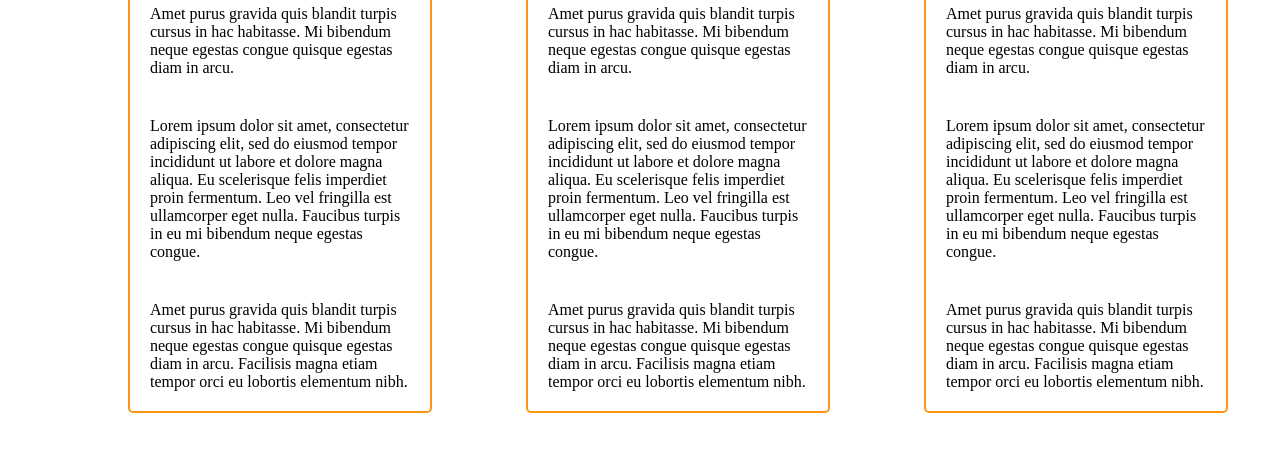
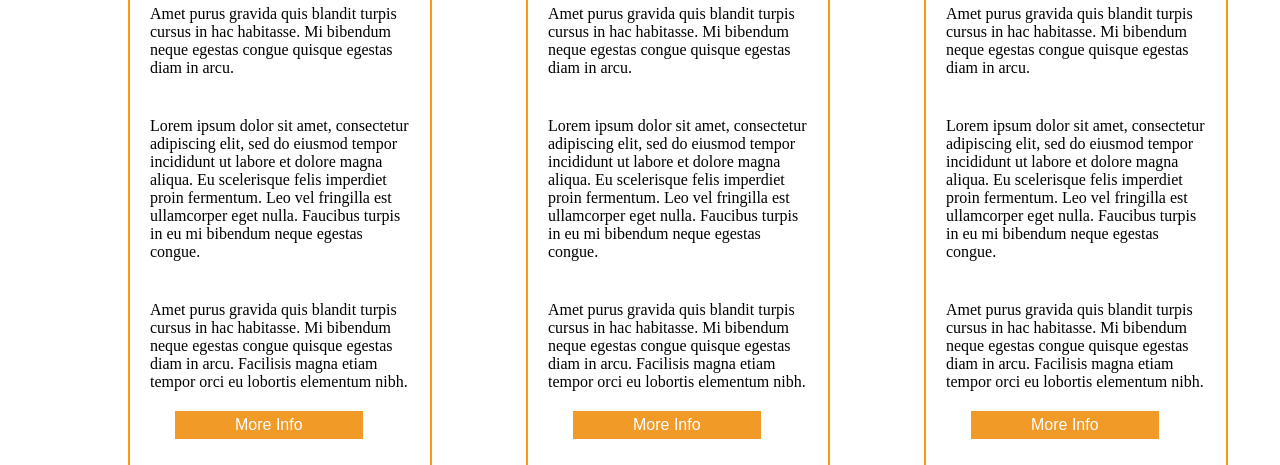
Before and after one commit to T-homasP/Week3D1pro, a plain HTML site: page index.html in a window 1280 px wide. Shown: the part 171-636 px from the top of the page. Drawn offline with Linux system fonts and the light colour scheme.

Commit message:
actual last commit

```diff
--- a/index.html
+++ b/index.html
@@ -27,6 +27,7 @@
                 <p>Amet purus gravida quis blandit turpis cursus in hac habitasse. Mi bibendum neque egestas congue quisque egestas diam in arcu. </p>
                 <p>Lorem ipsum dolor sit amet, consectetur adipiscing elit, sed do eiusmod tempor incididunt ut labore et dolore magna aliqua. Eu scelerisque felis imperdiet proin fermentum. Leo vel fringilla est ullamcorper eget nulla. Faucibus turpis in eu mi bibendum neque egestas congue.</p>
                 <p>Amet purus gravida quis blandit turpis cursus in hac habitasse. Mi bibendum neque egestas congue quisque egestas diam in arcu. Facilisis magna etiam tempor orci eu lobortis elementum nibh.</p>
+                <a href="#">More Info</a>
             </div>
 
             <div class="Budget box">
@@ -34,6 +35,7 @@
                 <p>Amet purus gravida quis blandit turpis cursus in hac habitasse. Mi bibendum neque egestas congue quisque egestas diam in arcu. </p>
                 <p>Lorem ipsum dolor sit amet, consectetur adipiscing elit, sed do eiusmod tempor incididunt ut labore et dolore magna aliqua. Eu scelerisque felis imperdiet proin fermentum. Leo vel fringilla est ullamcorper eget nulla. Faucibus turpis in eu mi bibendum neque egestas congue.</p>
                 <p>Amet purus gravida quis blandit turpis cursus in hac habitasse. Mi bibendum neque egestas congue quisque egestas diam in arcu. Facilisis magna etiam tempor orci eu lobortis elementum nibh.</p>
+                <a href="#">More Info</a>
             </div>
 
             <div class="Checkbooks box">
@@ -41,6 +43,7 @@
                 <p>Amet purus gravida quis blandit turpis cursus in hac habitasse. Mi bibendum neque egestas congue quisque egestas diam in arcu. </p>
                 <p>Lorem ipsum dolor sit amet, consectetur adipiscing elit, sed do eiusmod tempor incididunt ut labore et dolore magna aliqua. Eu scelerisque felis imperdiet proin fermentum. Leo vel fringilla est ullamcorper eget nulla. Faucibus turpis in eu mi bibendum neque egestas congue.</p>
                 <p>Amet purus gravida quis blandit turpis cursus in hac habitasse. Mi bibendum neque egestas congue quisque egestas diam in arcu. Facilisis magna etiam tempor orci eu lobortis elementum nibh.</p>
+                <a href="#">More Info</a>
             </div>
 
             <div class="Money box">
@@ -48,6 +51,7 @@
                 <p>Amet purus gravida quis blandit turpis cursus in hac habitasse. Mi bibendum neque egestas congue quisque egestas diam in arcu. </p>
                 <p>Lorem ipsum dolor sit amet, consectetur adipiscing elit, sed do eiusmod tempor incididunt ut labore et dolore magna aliqua. Eu scelerisque felis imperdiet proin fermentum. Leo vel fringilla est ullamcorper eget nulla. Faucibus turpis in eu mi bibendum neque egestas congue.</p>
                 <p>Amet purus gravida quis blandit turpis cursus in hac habitasse. Mi bibendum neque egestas congue quisque egestas diam in arcu. Facilisis magna etiam tempor orci eu lobortis elementum nibh.</p>
+                <a href="#">More Info</a>
             </div>
         </div>
     </body>
--- a/main.css
+++ b/main.css
@@ -23,7 +23,7 @@
     color:white;
     font-family: sans-serif;
 }
-a:hover{
+.header a:hover{
     background-color: rgba(0, 0, 0, .3);
     border-radius: 7px;
     padding:3px
@@ -75,3 +75,14 @@ a:hover{
 .Money{
     margin-right: 10%;
 }
+.box a{
+    display:inline-block;
+    background-color: rgb(241, 154, 40);
+    padding: 5px 60px;
+    color:white;
+    text-decoration: none;
+    font-family: sans-serif;
+    margin-bottom: 30px;
+    margin-left: 15%;
+    margin-right: 15%;
+}
```
